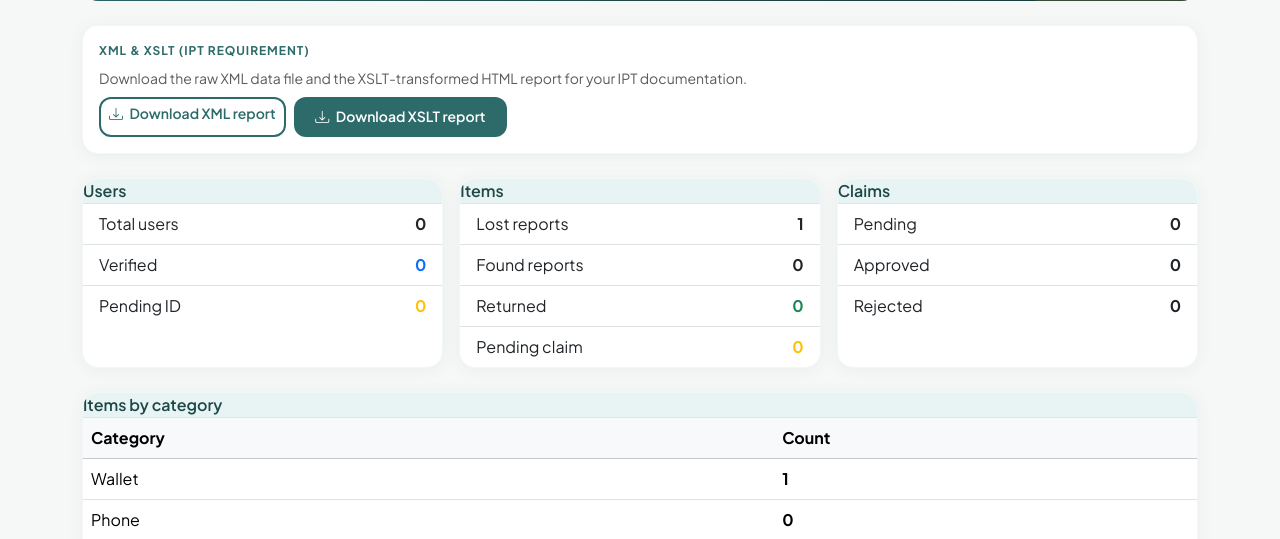
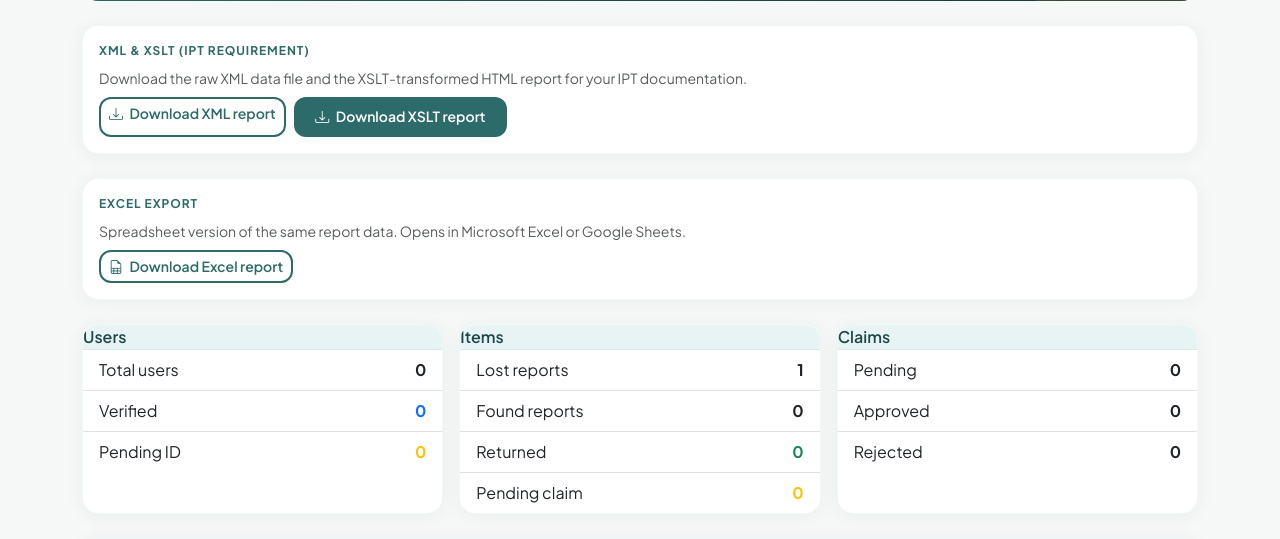
Before and after one commit to ckcabaysa12/RetrieveIT-Lost-and-Found, a Laravel app: page /admin/reports in a window 1280 px wide. Shown: the part 282-821 px from the top of the page. Run offline with Laravel 12, Linux system fonts and the light colour scheme; a user stored in the database is signed in; data comes from the database, SQL or seed files in the repository; tables that the repository leaves empty hold one stand-in row (values such as "Sample post").

Commit message:
Add Excel spreadsheet export for admin reports

```diff
--- a/app/Http/Controllers/Admin/ReportController.php
+++ b/app/Http/Controllers/Admin/ReportController.php
@@ -3,6 +3,7 @@
 namespace App\Http\Controllers\Admin;
 
 use App\Http\Controllers\Controller;
+use App\Services\ReportExcelExportService;
 use App\Services\ReportXmlService;
 use DOMDocument;
 use Illuminate\Http\Response;
@@ -12,7 +13,10 @@ use XSLTProcessor;
 
 class ReportController extends Controller
 {
-    public function __construct(private ReportXmlService $reportXml) {}
+    public function __construct(
+        private ReportXmlService $reportXml,
+        private ReportExcelExportService $reportExcel,
+    ) {}
 
     public function index(): View
     {
@@ -73,4 +77,14 @@ class ReportController extends Controller
             'Content-Disposition' => 'attachment; filename="'.$filename.'"',
         ]);
     }
+
+    public function excel(): Response
+    {
+        $filename = 'retrieveit-report-'.now()->format('Y-m-d-His').'.csv';
+
+        return response($this->reportExcel->toCsvString(), 200, [
+            'Content-Type' => 'text/csv; charset=UTF-8',
+            'Content-Disposition' => 'attachment; filename="'.$filename.'"',
+        ]);
+    }
 }
--- /dev/null
+++ b/app/Services/ReportExcelExportService.php
@@ -0,0 +1,52 @@
+<?php
+
+namespace App\Services;
+
+class ReportExcelExportService
+{
+    public function __construct(private ReportXmlService $reportXml) {}
+
+    public function toCsvString(): string
+    {
+        $data = $this->reportXml->reportData();
+        $handle = fopen('php://temp', 'r+');
+
+        fputcsv($handle, ['RetrieveIT System Report']);
+        fputcsv($handle, ['Generated', $data['generated_at']]);
+        fputcsv($handle, ['System', $data['system']]);
+        fputcsv($handle, []);
+
+        fputcsv($handle, ['Users']);
+        fputcsv($handle, ['Metric', 'Count']);
+        foreach ($data['userStats'] as $label => $count) {
+            fputcsv($handle, [ucfirst(str_replace('_', ' ', $label)), $count]);
+        }
+        fputcsv($handle, []);
+
+        fputcsv($handle, ['Items']);
+        fputcsv($handle, ['Metric', 'Count']);
+        foreach ($data['itemStats'] as $label => $count) {
+            fputcsv($handle, [ucfirst(str_replace('_', ' ', $label)), $count]);
+        }
+        fputcsv($handle, []);
+
+        fputcsv($handle, ['Claims']);
+        fputcsv($handle, ['Metric', 'Count']);
+        foreach ($data['claimStats'] as $label => $count) {
+            fputcsv($handle, [ucfirst(str_replace('_', ' ', $label)), $count]);
+        }
+        fputcsv($handle, []);
+
+        fputcsv($handle, ['Items by category']);
+        fputcsv($handle, ['Category', 'Count']);
+        foreach ($data['byCategory'] as $category) {
+            fputcsv($handle, [$category->name, $category->items_count]);
+        }
+
+        rewind($handle);
+        $csv = stream_get_contents($handle);
+        fclose($handle);
+
+        return "\xEF\xBB\xBF".$csv;
+    }
+}
--- a/app/Services/ReportXmlService.php
+++ b/app/Services/ReportXmlService.php
@@ -10,35 +10,55 @@ use DOMDocument;
 
 class ReportXmlService
 {
-    public function buildDom(): DOMDocument
+    /**
+     * @return array{
+     *     generated_at: string,
+     *     system: string,
+     *     userStats: array<string, int>,
+     *     itemStats: array<string, int>,
+     *     claimStats: array<string, int>,
+     *     byCategory: \Illuminate\Support\Collection<int, Category>
+     * }
+     */
+    public function reportData(): array
     {
-        $userStats = [
+        return [
+            'generated_at' => now()->toIso8601String(),
+            'system' => config('app.name'),
+            'userStats' => [
                 'total' => User::where('role', 'user')->count(),
                 'verified' => User::where('role', 'user')->where('is_verified', true)->where('verification_status', 'verified')->count(),
                 'pending' => User::where('role', 'user')->where('verification_status', 'pending')->count(),
-        ];
-
-        $itemStats = [
+            ],
+            'itemStats' => [
                 'lost' => Item::where('type', 'lost')->count(),
                 'found' => Item::where('type', 'found')->count(),
                 'returned' => Item::where('status', 'returned')->count(),
                 'pending_claim' => Item::where('status', 'pending_claim')->count(),
-        ];
-
-        $claimStats = [
+            ],
+            'claimStats' => [
                 'pending' => Item::where('status', 'pending_claim')->count(),
                 'approved' => Claim::where('status', 'approved')->count(),
                 'rejected' => Claim::where('status', 'rejected')->count(),
+            ],
+            'byCategory' => Category::withCount('items')->orderByDesc('items_count')->get(),
         ];
+    }
 
-        $byCategory = Category::withCount('items')->orderByDesc('items_count')->get();
+    public function buildDom(): DOMDocument
+    {
+        $data = $this->reportData();
+        $userStats = $data['userStats'];
+        $itemStats = $data['itemStats'];
+        $claimStats = $data['claimStats'];
+        $byCategory = $data['byCategory'];
 
         $dom = new DOMDocument('1.0', 'UTF-8');
         $dom->formatOutput = true;
 
         $root = $dom->createElement('retrieveit-report');
-        $root->setAttribute('generated-at', now()->toIso8601String());
-        $root->setAttribute('system', config('app.name'));
+        $root->setAttribute('generated-at', $data['generated_at']);
+        $root->setAttribute('system', $data['system']);
         $dom->appendChild($root);
 
         $users = $dom->createElement('users');
--- a/resources/views/admin/reports/index.blade.php
+++ b/resources/views/admin/reports/index.blade.php
@@ -26,6 +26,14 @@
             PHP <code>xsl</code> extension is disabled. Enable <code>extension=xsl</code> in php.ini for XSLT to work.
         </p>
     @endunless
+</div>
+
+<div class="card-lf p-3 mb-4">
+    <p class="section-label mb-2">Excel export</p>
+    <p class="small text-muted mb-2">Spreadsheet version of the same report data. Opens in Microsoft Excel or Google Sheets.</p>
+    <a href="{{ route('admin.reports.excel') }}" class="btn btn-lf-outline btn-sm">
+        <i class="bi bi-file-earmark-spreadsheet me-1"></i> Download Excel report
+    </a>
 </div>
 
 <div class="row g-3 mb-4">
--- a/routes/web.php
+++ b/routes/web.php
@@ -67,6 +67,7 @@ Route::middleware('auth')->group(function () {
             Route::get('reports', [ReportController::class, 'index'])->name('reports.index');
             Route::get('reports/xml', [ReportController::class, 'xml'])->name('reports.xml');
             Route::get('reports/transform', [ReportController::class, 'transform'])->name('reports.transform');
+            Route::get('reports/excel', [ReportController::class, 'excel'])->name('reports.excel');
         });
     });
 });
```
Lines whose indentation alone changed are shown as unchanged.
